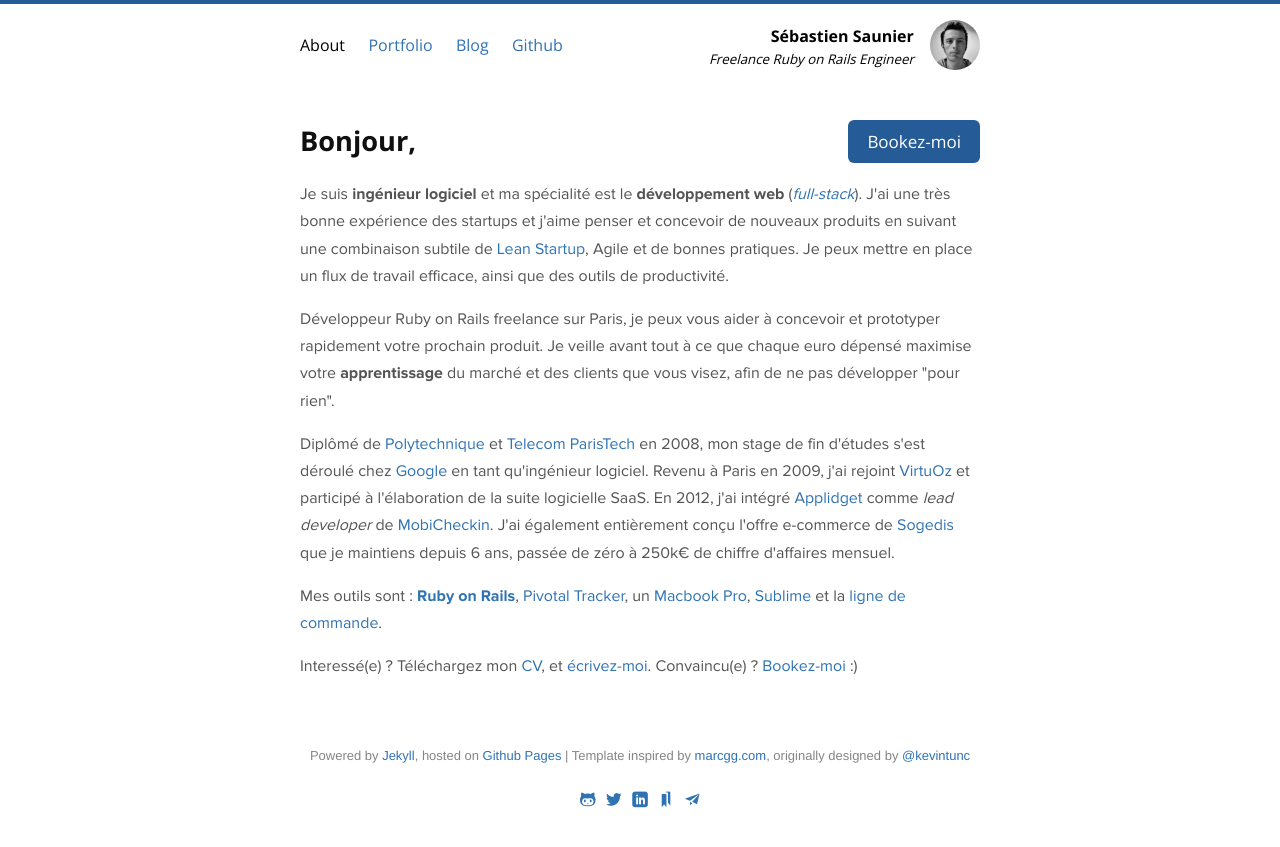
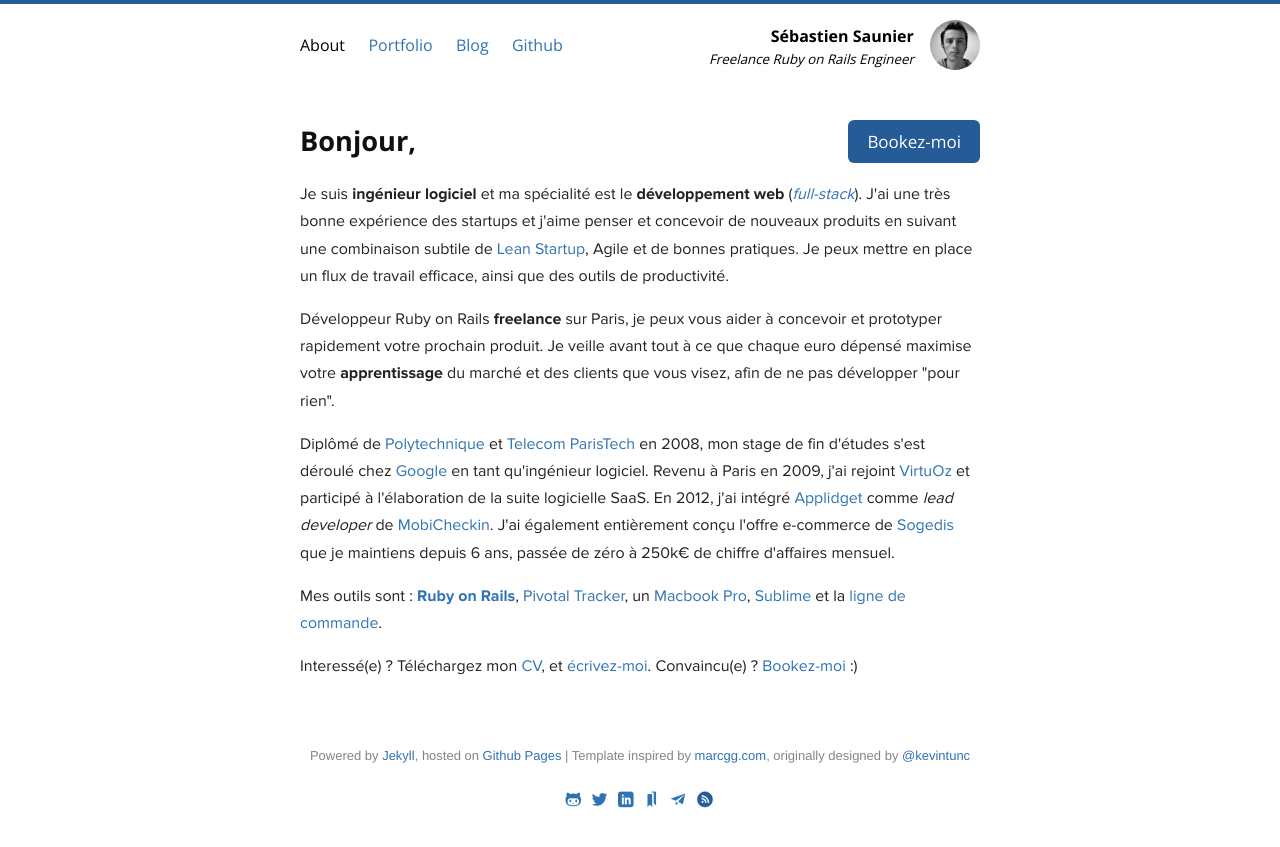
Before and after one commit to ssaunier/ssaunier.github.io, a Jekyll site: the page built from fr/index.html, in a window 1280 px wide. Shown: the top 847 px of the page. Built offline with Jekyll 4.4.1, drawn with Linux system fonts in a browser that asks for light colours.

Commit message:
More style changes

```diff
--- a/_layouts/default.html
+++ b/_layouts/default.html
@@ -71,6 +71,9 @@
       <li><a href="https://www.linkedin.com/in/sebastiensaunier" title="That's serious stuff"><i class="icomoon-linkedin"></i></a></li>
       <li><a href="https://pinboard.in/u:ssaunier" title="My small personal archive of the web"><i class="icomoon-pinboard"></i></a></li>
       <li><a href="mailto:seb+footer@saunier.me" title="AMA"><i class="icomoon-sparrow"></i></a></li>
+      <li>
+        <a href="/feed.xml"><img src="/images/rss.jpg" style="height: 18px; vertical-align: -2px" alt="RSS" /></a>
+      </li>
     </ul>
   </footer>
 
--- a/_layouts/post.html
+++ b/_layouts/post.html
@@ -24,9 +24,6 @@
 </article>
 
 <section class="post-footer inner">
-  <a href="/feed.xml" class="pull-right">
-    <img src="/images/rss.jpg" alt="RSS" />
-  </a>
   Thanks for reading, I'd like to meet you on <a href="https://twitter.com/intent/follow?screen_name=ssaunier">Twitter</a>.
 </section>
 
--- a/css/site.css
+++ b/css/site.css
@@ -31,7 +31,7 @@
 }
 
 body {
-  color: #545454;
+  color: #222;
   text-align: center;
   font-family: Helvetica, Arial, sans-serif;
   text-rendering: optimizeLegibility;
@@ -78,7 +78,7 @@
 }
 
 a.discreet {
-  color: #545454;
+  color: #222;
 }
 
 .fancy, section, article {
@@ -94,7 +94,7 @@
 .pull-right { float: right; }
 .pull-left { float: left; }
 .clear { clear: both; }
-.center { text-align: center; }
+.center { text-align: center !important; }
 .right { text-align: right; }
 .spacer {
   border-top: 1px solid #E6E6E6;
@@ -176,6 +176,7 @@
     margin-top: 1em;
     max-width: 80px;
     vertical-align: -20px;
+    margin-left: 0
   }
 
   header nav {
@@ -277,12 +278,12 @@
 ul.posts .date {
   margin-right: 0.3em;
   display: inline-block;
-  color: #999;
+  color: #666;
   font-family: "Ubuntu Mono";
 }
 
 ul.posts .description {
-  color: #999;
+  color: #666;
 }
 
 header {
@@ -307,7 +308,7 @@
 }
 
 article h1 {
-  margin-bottom: 0;
+  margin-bottom: 8px;
   line-height: 120%;
   text-align: center !important;
 }
--- a/fr/index.html
+++ b/fr/index.html
@@ -25,7 +25,7 @@
   </p>
 
   <p>
-    <a href="/fr" class="discreet">Développeur Ruby on Rails freelance sur Paris</a>, je
+    <a href="/fr" class="discreet">Développeur Ruby on Rails <strong>freelance</strong> sur Paris</a>, je
     peux vous aider à concevoir et prototyper rapidement votre prochain produit. Je veille avant tout à ce que chaque euro
     dépensé maximise votre <strong>apprentissage</strong> du marché et des clients que vous visez, afin de ne pas développer
     "pour rien".
--- a/index.html
+++ b/index.html
@@ -45,7 +45,7 @@
 
   <p>
     Interested? Here's my <a href="https://github.com/ssaunier/resume/raw/master/resume.pdf">resume</a>,
-    let's <a href="mailto:seb+homebottom@saunier.me?subject=Let's work together!&amp;body=Hello%20Sébastien,%0A%0AHere%20is%20the%20problem%20I'm%20trying%20to%20solve%20and%20where%20I%20could%20use%20a%20hand:%0A%0A">get in touch</a>. Convinced? Then you can <a href="http://freelancebooking.pro/en/users/ssaunier">book me</a> :)
+    let's <a href="mailto:seb@saunier.me?subject=Let's work together!">get in touch</a>. Convinced? Then you can <a href="http://freelancebooking.pro/en/users/ssaunier">book me</a> :)
   </p>
 
 </section>
--- a/portfolio/index.html
+++ b/portfolio/index.html
@@ -218,7 +218,7 @@
   <br /><br />
 
   Interested? Here's my <a href="https://github.com/ssaunier">Github</a> and <a href="https://github.com/ssaunier/resume/raw/master/resume.pdf">resume</a>,
-  let's <a href="mailto:seb+portfoliobottom@saunier.me?subject=Let's work together!">get in touch</a>.
+  let's <a href="mailto:seb@saunier.me?subject=Let's work together!">get in touch</a>.
 </div>
 
 </div>
```
Also changed, not shown: other parts of index.html (+1 -1 lines).
